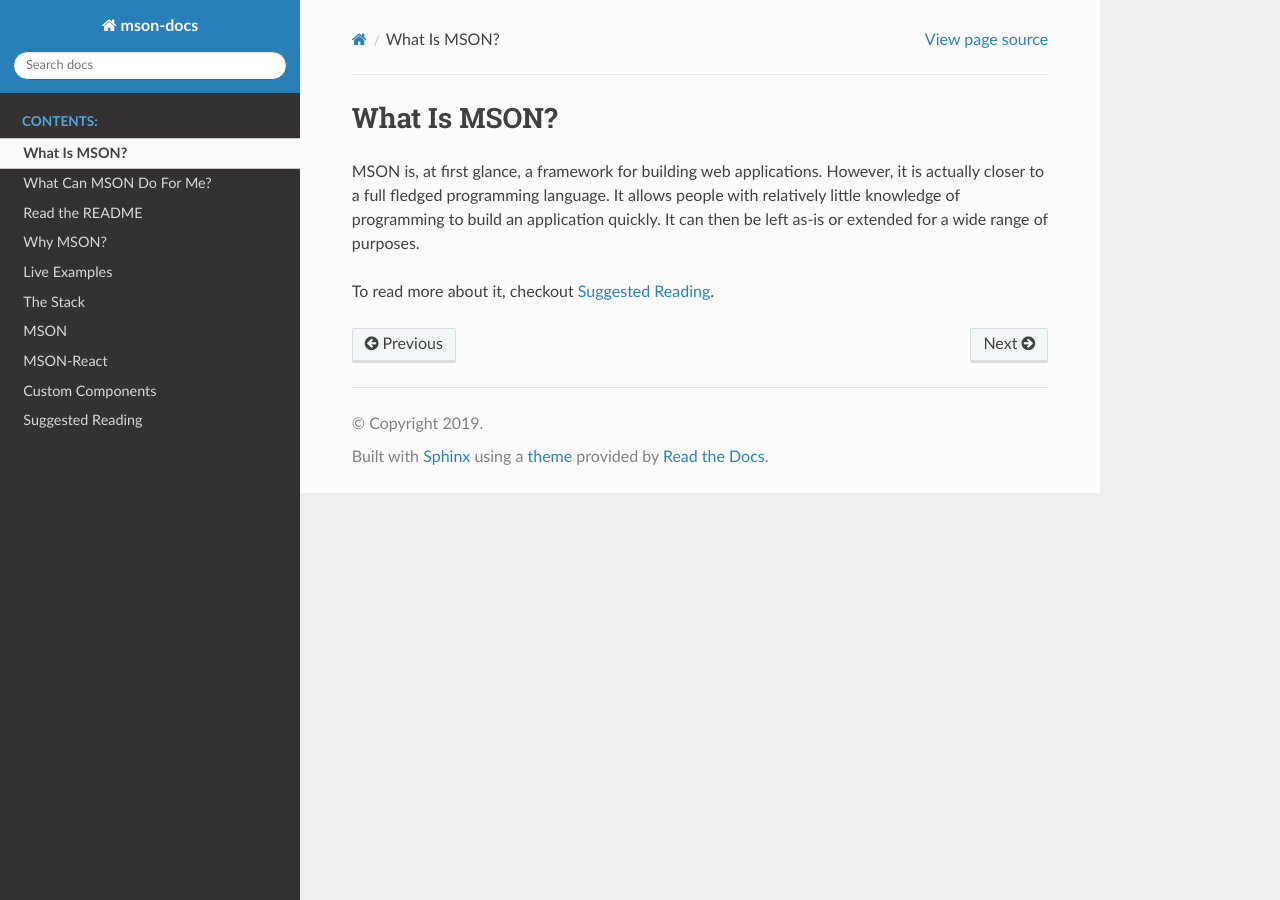
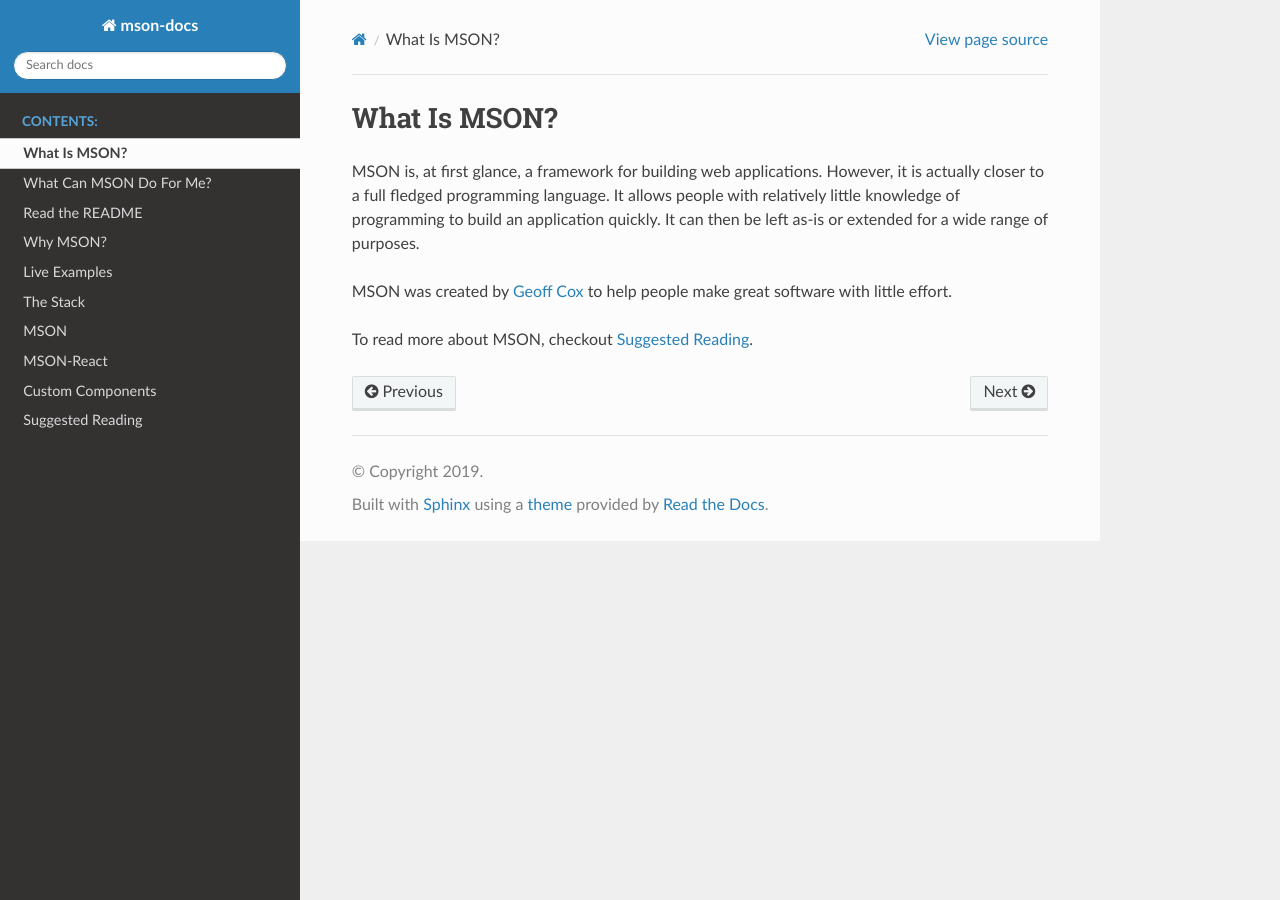
Before and after one commit to joshglenn/mson-docs, a Sphinx documentation site: the page built from docs/what-is-mson.rst, in a window 1280 px wide. Built offline with Sphinx 7.4.7 and the Read the Docs theme 2.0.0, drawn with Linux system fonts in a browser that asks for light colours; pages that are not in the unit, such as notebooks, are missing from menus.

Commit message:
Update what-is-mson.rst

```diff
--- a/docs/what-is-mson.rst
+++ b/docs/what-is-mson.rst
@@ -6,4 +6,8 @@ MSON is, at first glance, a framework for building web applications. However, it
 programming language. It allows people with relatively little knowledge of programming to build an application
 quickly. It can then be left as-is or extended for a wide range of purposes.
 
-To read more about it, checkout :ref:`suggested-reading`.
+MSON was created by `Geoff Cox`_ to help people make great software with little effort.
+
+.. _`Geoff Cox`: https://github.com/redgeoff
+
+To read more about MSON, checkout :ref:`suggested-reading`.
```
